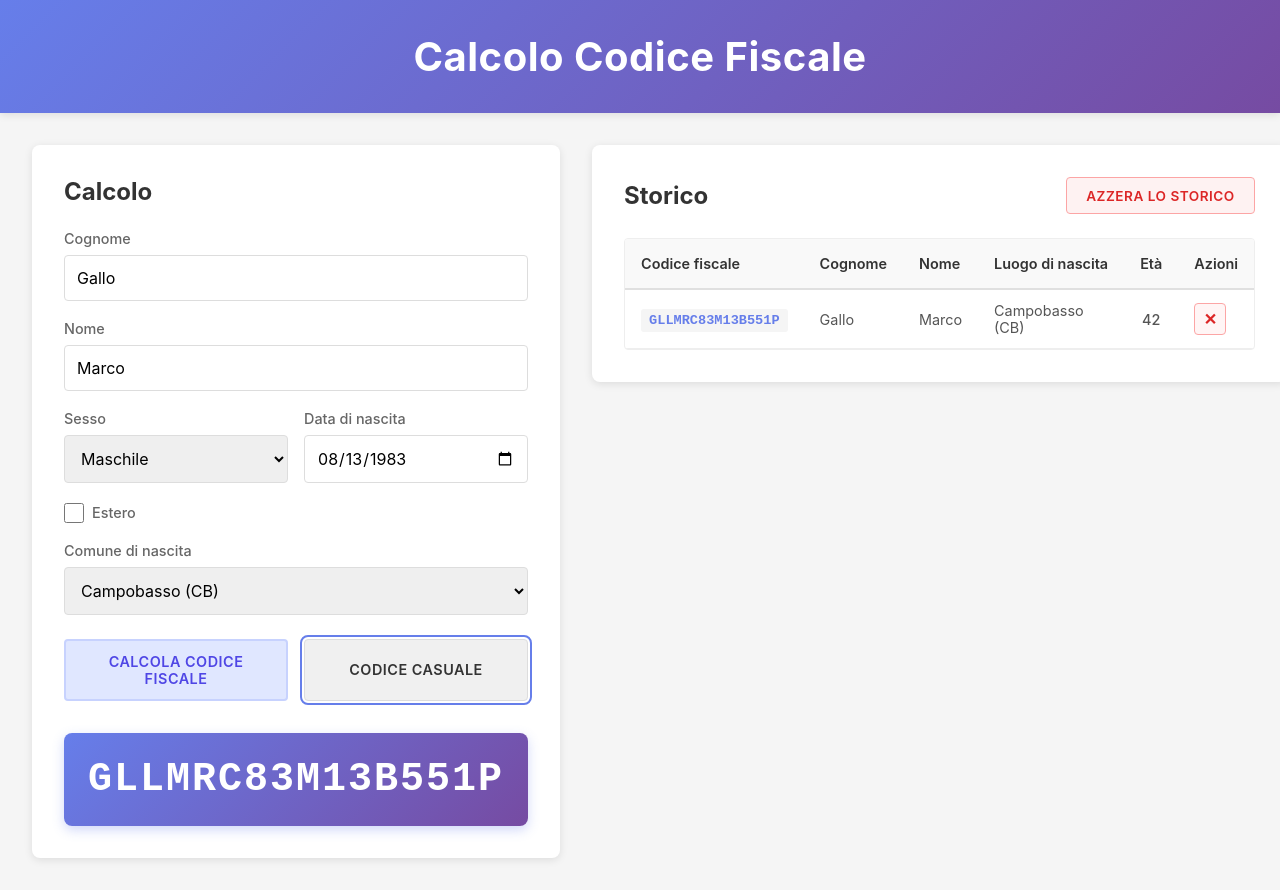
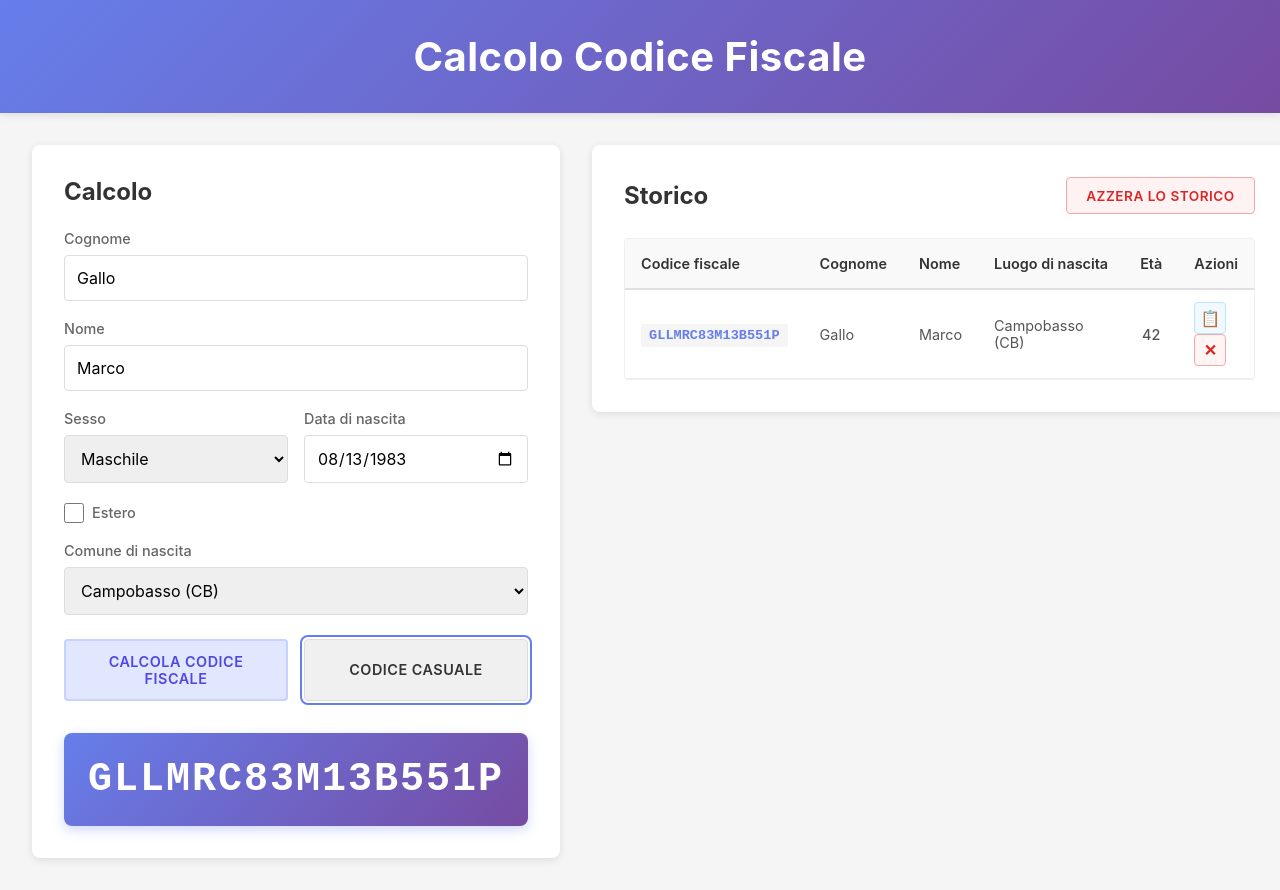
Before and after one commit to msaladini/SimulatoreCodiceFiscale, a React (Vite) app: page / in a window 1280 px wide. Both pictures are taken after a click on the button "CODICE CASUALE". Built offline with nearby package versions, Linux system fonts and the light colour scheme.

Commit message:
Copia CF in clipboard partendo dallo storico

```diff
--- a/src/components/History.css
+++ b/src/components/History.css
@@ -110,6 +110,34 @@
   text-align: center;
 }
 
+.btn-copy {
+  width: 32px;
+  height: 32px;
+  padding: 0;
+  background-color: #f0f9ff;
+  color: #0284c7;
+  border: 1px solid #bae6fd;
+  border-radius: 4px;
+  cursor: pointer;
+  font-weight: bold;
+  font-size: 1rem;
+  transition: all 0.2s;
+  display: flex;
+  align-items: center;
+  justify-content: center;
+  margin-right: 0.5rem;
+}
+
+.btn-copy:hover {
+  background-color: #e0f2fe;
+  border-color: #7dd3fc;
+  transform: scale(1.1);
+}
+
+.btn-copy:active {
+  transform: scale(0.95);
+}
+
 .btn-delete {
   width: 32px;
   height: 32px;
@@ -135,6 +163,33 @@
 
 .btn-delete:active {
   transform: scale(0.95);
+}
+
+.copy-notification {
+  position: fixed;
+  bottom: 20px;
+  left: 50%;
+  transform: translateX(-50%);
+  background-color: #10b981;
+  color: white;
+  padding: 1rem 2rem;
+  border-radius: 4px;
+  text-align: center;
+  font-weight: 500;
+  box-shadow: 0 4px 12px rgba(0, 0, 0, 0.15);
+  z-index: 1000;
+  animation: slideInUp 0.3s ease-out;
+}
+
+@keyframes slideInUp {
+  from {
+    opacity: 0;
+    transform: translateX(-50%) translateY(20px);
+  }
+  to {
+    opacity: 1;
+    transform: translateX(-50%) translateY(0);
+  }
 }
 
 @media (max-width: 1024px) {
--- a/src/components/History.jsx
+++ b/src/components/History.jsx
@@ -3,6 +3,7 @@ import './History.css';
 
 export default function History({ calculations }) {
   const [history, setHistory] = useState([]);
+  const [showCopyNotification, setShowCopyNotification] = useState(false);
 
   useEffect(() => {
     // Carica lo storico da localStorage
@@ -61,6 +62,12 @@ export default function History({ calculations }) {
     return age;
   };
 
+  const handleCopyToClipboard = (codiceFiscale) => {
+    navigator.clipboard.writeText(codiceFiscale);
+    setShowCopyNotification(true);
+    setTimeout(() => setShowCopyNotification(false), 2000);
+  };
+
   return (
     <div className="history-container">
       <div className="history-header">
@@ -102,6 +109,13 @@ export default function History({ calculations }) {
                   <td className="age-cell">{calculateAge(item.dataNascita)}</td>
                   <td className="actions-cell">
                     <button
+                      className="btn-copy"
+                      onClick={() => handleCopyToClipboard(item.codiceFiscale)}
+                      title="Copia codice fiscale"
+                    >
+                      📋
+                    </button>
+                    <button
                       className="btn-delete"
                       onClick={() => handleDelete(item.id)}
                       title="Elimina"
@@ -115,6 +129,12 @@ export default function History({ calculations }) {
           </table>
         </div>
       )}
+
+      {showCopyNotification && (
+        <div className="copy-notification">
+          ✓ Codice copiato negli appunti!
+        </div>
+      )}
     </div>
   );
 }
```
